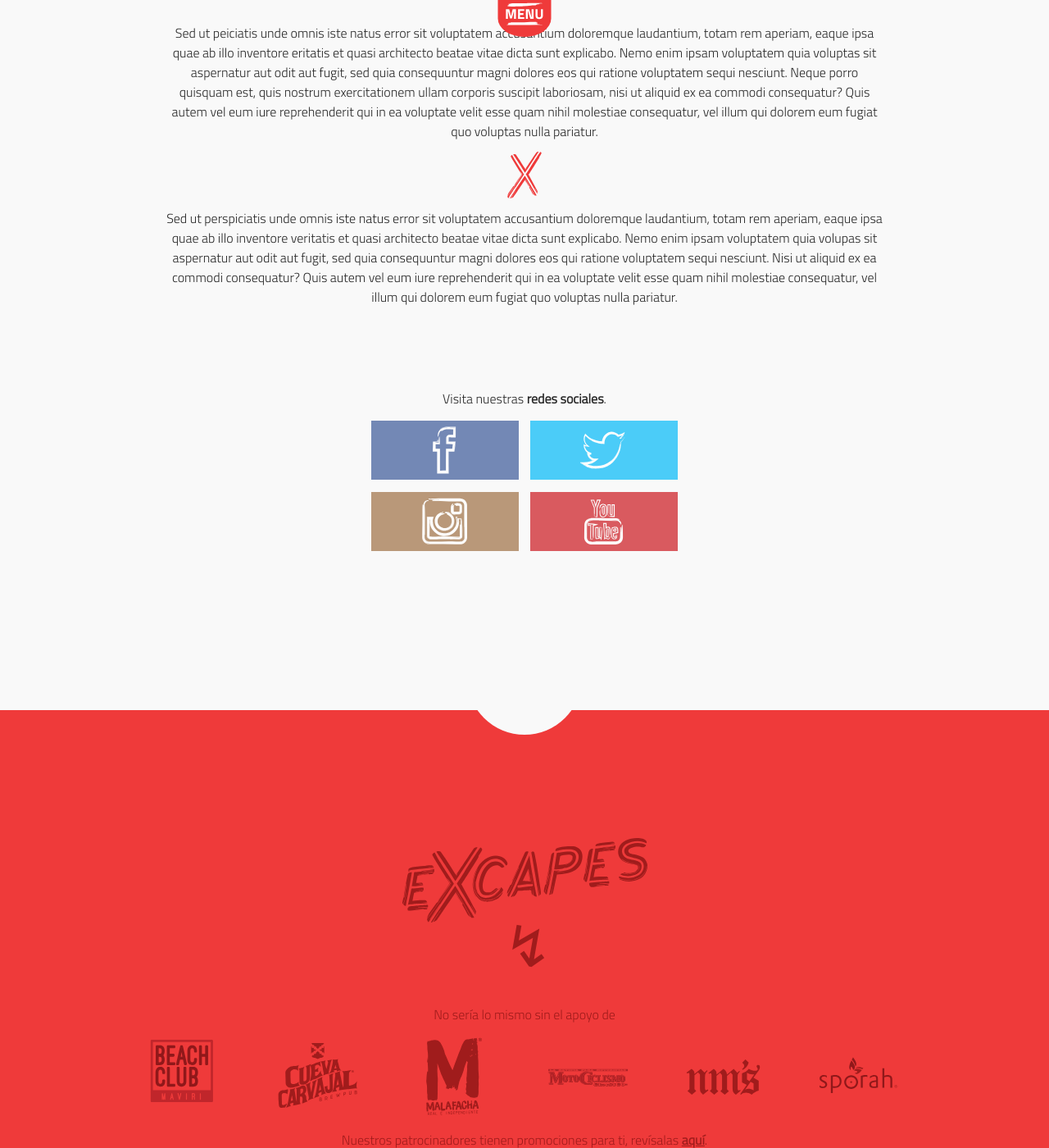
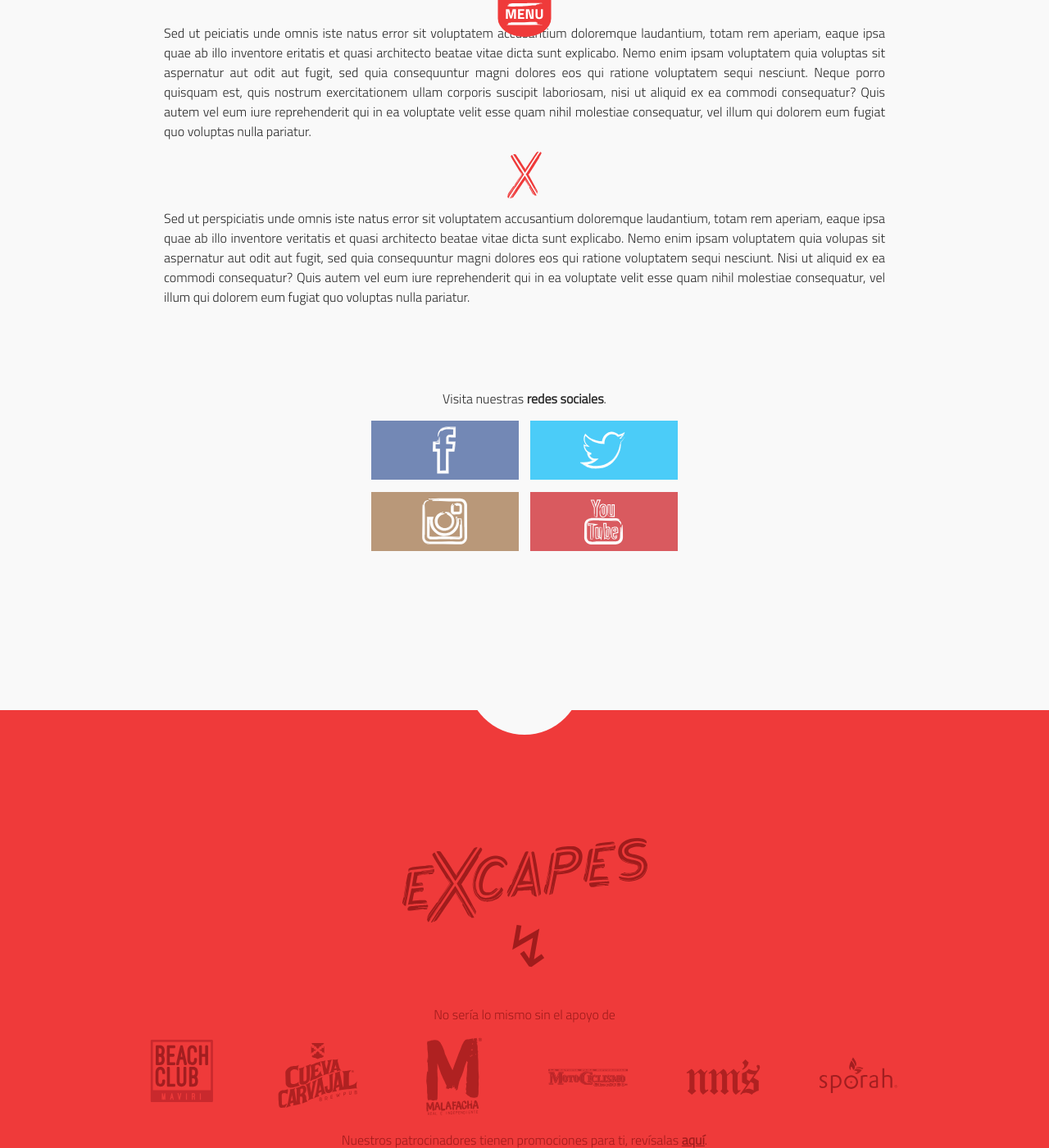
Before and after one commit to fobossalmeron/Excapes, a Jekyll site: the page built from inicio.md, in a window 1280 px wide and 1400 px high, scrolled down 1165 px. Shown: the whole window at 82% size. Built offline with Jekyll 4.4.1, drawn with Linux system fonts in a browser that asks for light colours.

Commit message:
carpeta doble pagina, hover en patrocinadores, texto justificado pagina de inicio, lista de redes sociales seleccionable

```diff
--- a/_includes/socialblock.html
+++ b/_includes/socialblock.html
@@ -2,35 +2,35 @@
   <p> Visita nuestras <b>redes sociales</b>.</p>
   <ul class="social-media-list">
             {% if site.facebook_username %}
+            <a href="https://facebook.com/{{ site.facebook_username }}">
               <li class="facebook">
-              <a href="https://facebook.com/{{ site.facebook_username }}">
                     <img class="icon" src="{{ site.baseurl }}images/layout/fb.svg">
+              </li>
             </a>
-            </li>
             {% endif %}
 
             {% if site.twitter_username %}
+            <a href="https://twitter.com/{{ site.twitter_username }}">
               <li class="twitter">
-              <a href="https://twitter.com/{{ site.twitter_username }}">
                     <img class="icon" src="{{ site.baseurl }}images/layout/twi.svg">
+              </li>
             </a>
-            </li>
             {% endif %}
 
             {% if site.instagram_username %}
+            <a href="https://instagram.com/{{ site.instagram_username }}">
               <li class="instagram">
-              <a href="https://instagram.com/{{ site.instagram_username }}">
                     <img class="icon" src="{{ site.baseurl }}images/layout/inst.svg">
+              </li>
             </a>
-            </li>
             {% endif %}
 
             {% if site.youtube_username %}
+            <a href="https://youtube.com/{{ site.youtube_username }}">
               <li class="youtube">
-              <a href="https://youtube.com/{{ site.youtube_username }}">
                     <img class="icon" src="{{ site.baseurl }}images/layout/yt.svg">
+              </li>
             </a>
-            </li>
             {% endif %}
   </ul>
 </div>
--- a/_sass/_layout.scss
+++ b/_sass/_layout.scss
@@ -427,7 +427,7 @@
 .intro{
     width: 80%;
     margin: 0 10% 1% 10%;
-    text-align: center;
+    text-align: justify;
     float:left;
     clear:both;
 }
@@ -435,7 +435,7 @@
 .introsecond{
     width: 80%;
     margin: 1% 10% 0 10%;
-    text-align: center;
+    text-align: justify;
     float:left;
     clear:both;
 }
@@ -517,6 +517,12 @@
         float:left;
         padding: 0 3.3%;
         width: 16.5%;
+        opacity: 0.8;
+        @include transition(.4s, ease);
+
+        &:hover{
+            opacity:1;
+        }
     }
 }
 
@@ -595,7 +601,7 @@
     margin-left: 0;
     margin-bottom: 0;
 
-    li{
+    a{
         float: left;
         width: 48%;
         height: 48%;
```
Also changed, not shown: README.md, 13 other files. Lines whose indentation alone changed are shown as unchanged.
